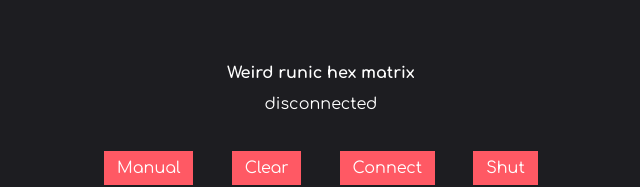
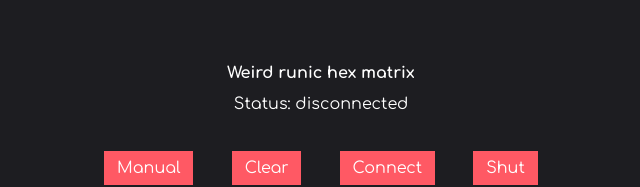
Before and after one commit to maksiksq/weird-runic-hex-matrix, a Vue app: page / in a window 1280 px wide. Shown: the top 187 px of the page, without its empty margins (319-959 px from the left). Built offline with nearby package versions, Linux system fonts and the light colour scheme.

Commit message:
feat: minor edits

```diff
--- a/src/App.vue
+++ b/src/App.vue
@@ -65,7 +65,7 @@ const status = ref<string>("disconnected")
       <h1>Weird runic hex matrix</h1>
     </section>
     <section class="status-line">
-      <p>{{ status }}</p>
+      <p>Status: {{ status }}</p>
     </section>
     <section class="button-seg">
       <button>{{ modeTxt }}</button>
@@ -89,9 +89,9 @@ const status = ref<string>("disconnected")
               :line="4"
               :color="color"
               :eraser="eraser"
-              :strokeType="line"
-              :line-cap="square"
-              :line-join="miter"
+              :strokeType="'line'"
+              :line-cap="'square'"
+              :line-join="'miter'"
               saveAs="png"/>
         </div>
       </section>
```
